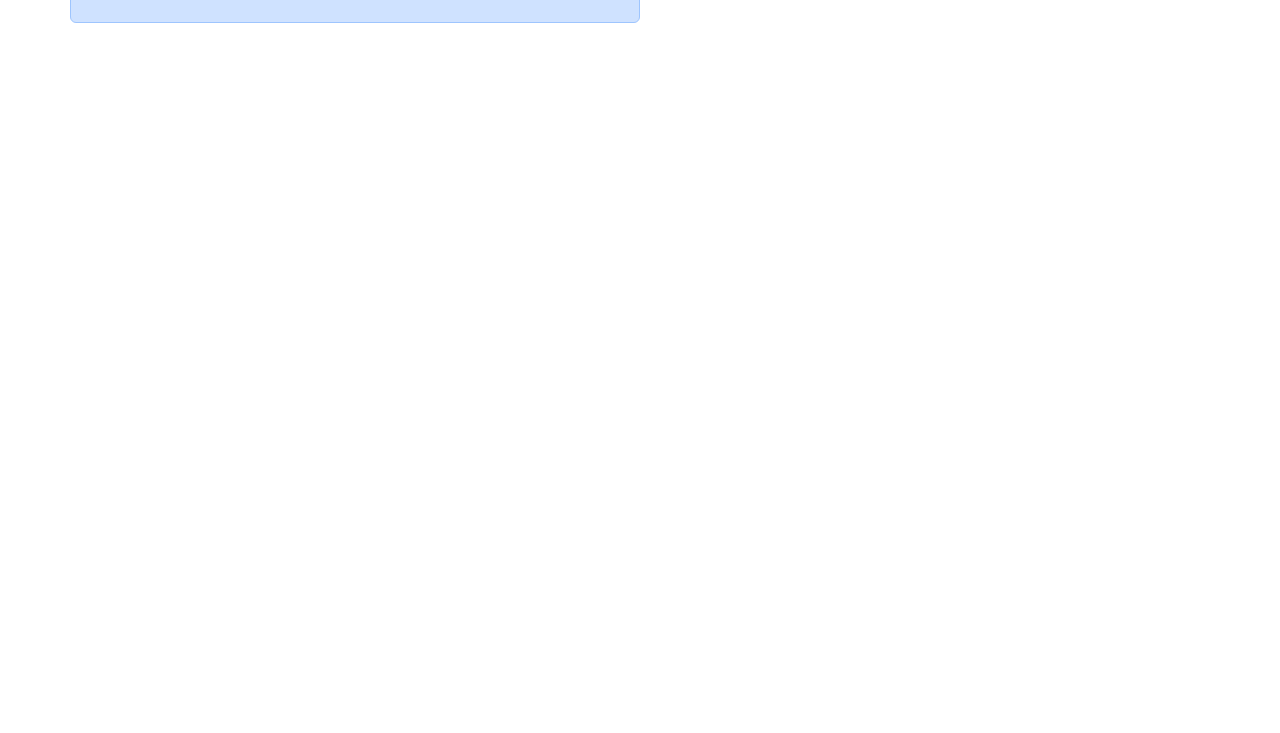
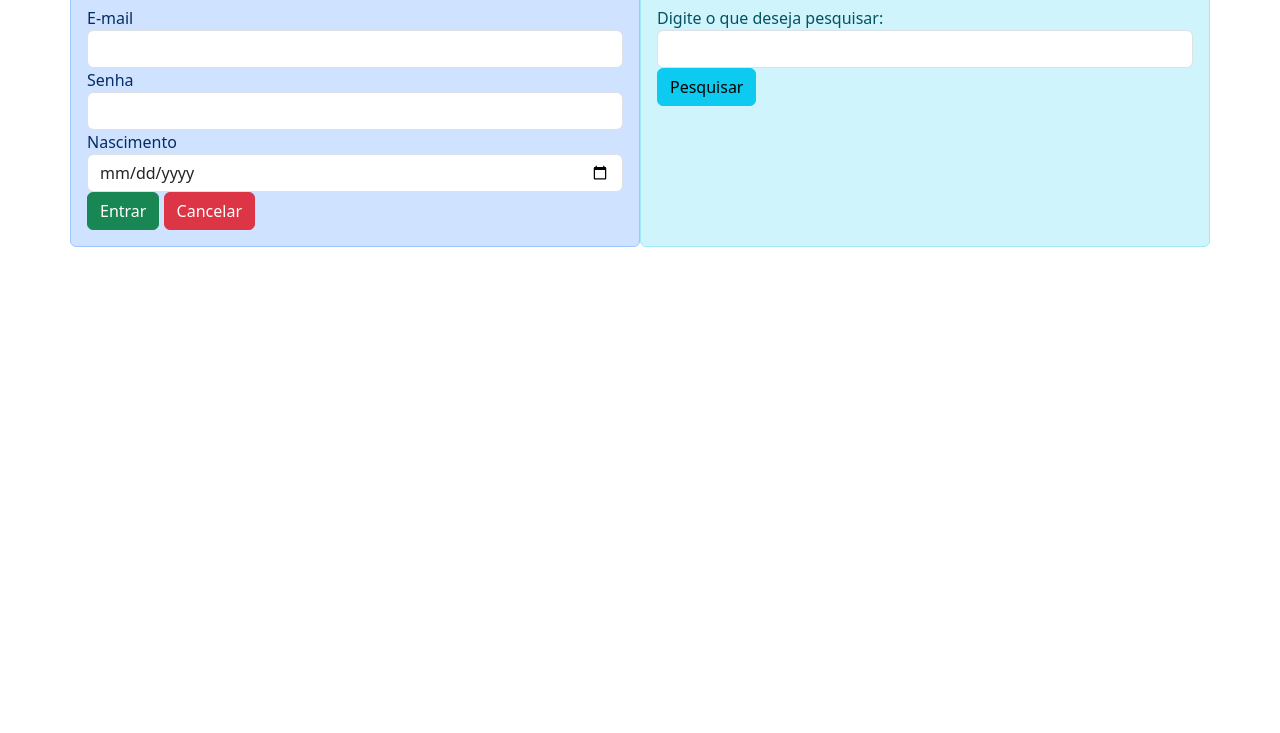
Before and after one commit to larentispedro/Exemplo3, a plain HTML site: page index.html in a window 1280 px wide. Shown: the part 67-800 px from the top of the page. Drawn offline with nearby package versions, Linux system fonts and the light colour scheme.

Commit message:
Update index.html

```diff
--- a/index.html
+++ b/index.html
@@ -11,7 +11,35 @@
     <div class="container">
         <div class="row">
             <div class="col-lg-6 alert alert-primary">
-                <form action="" method="get"></form>
+                <form action="" method="get">
+                    <div class="form-group">
+                        <label for="">E-mail</label>
+                        <input type="text" class="form-control">
+                    </div>
+
+                    <div class="form-group">
+                        <label for="">Senha</label>
+                        <input type="password" class="form-control">
+                    </div>
+
+                    <div class="form-group">
+                         <label for="">Nascimento</label>
+                        <input type="date" class="form-control">
+                    </div>
+
+                    <button type="submit" class="btn btn-success">Entrar</button>
+                    <button type="reset" class="btn btn-danger">Cancelar</button>
+                </form>
+            </div>
+
+            <div class="col-lg-6 alert alert-info">
+                <form action="https://www.google.com/search" method="get">
+                    <div class="form-group">
+                        <label for="">Digite o que deseja pesquisar:</label>
+                        <input type="text" class="form-control" name="q">
+                    </div>
+                    <button type="submit" class="btn btn-info">Pesquisar</button>
+                </form>
             </div>
         </div>
     </div>
```
